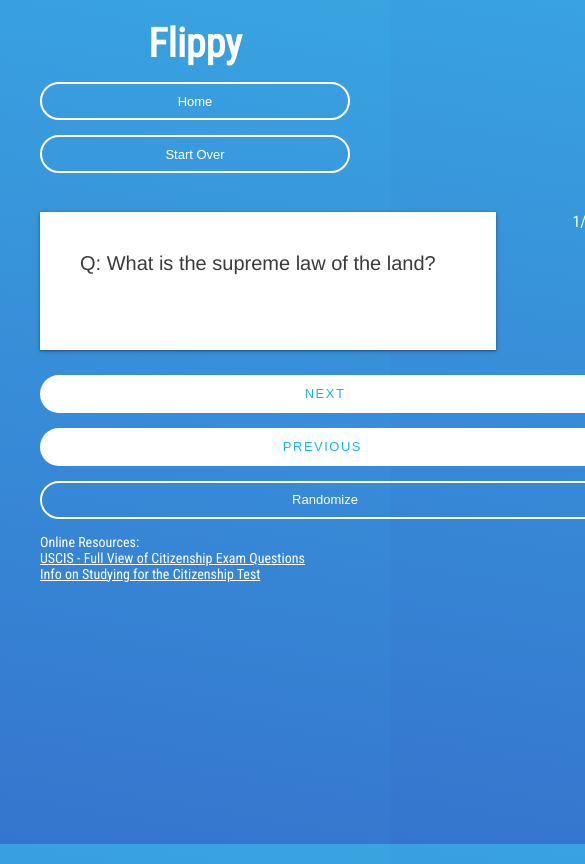
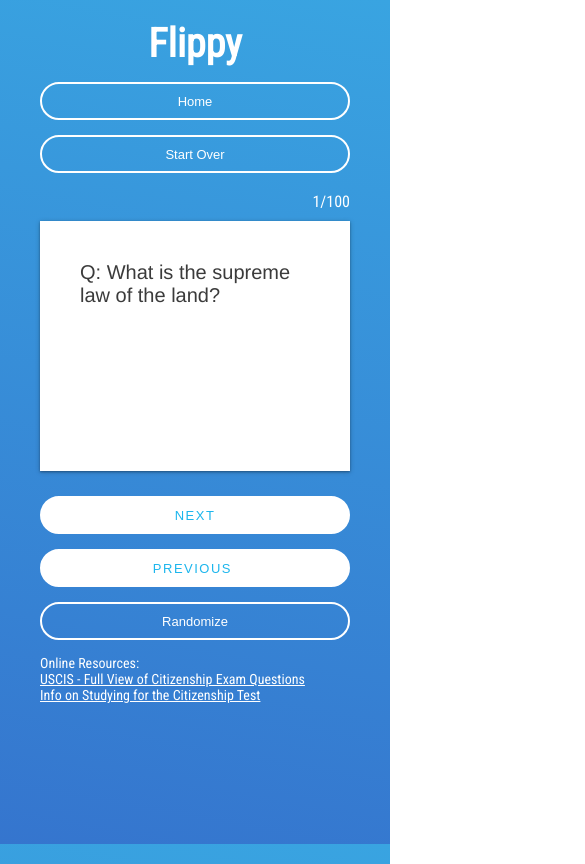
Before and after one commit to loucilvr/Flippy, a React (Create React App) app: page /study in a window 390 px wide. Shown: the top 864 px of the page, 585 px wide, since content can reach past the window. Built offline with nearby package versions, Linux system fonts and the light colour scheme.

Commit message:
Fix mobile css

```diff
--- a/src/assets/App.css
+++ b/src/assets/App.css
@@ -111,7 +111,7 @@
   border-radius: 34px;
   width: 110px;
   background-color: #fff;
-  border: none;
+  border: 2px solid #fff;
   color: #1cb6ed;
   float: right;
   font-weight: 300;
@@ -119,7 +119,7 @@
 }
 .prevNextCardBtn:hover {
   margin-top: 15px;
-  margin-left: 10px;
+  margin-right: 10px;
   height: 38px;
   vertical-align: middle;
   font-size: 13px;
@@ -137,9 +137,20 @@
   height: 70px;
 }
 
+.questionNum {
+  width: 550px;
+  text-align: right;
+  margin-bottom: 10px;
+}
+
 @media (max-width: 570px) {
   body {
     overflow-y: auto;
+  }
+  .questionNum {
+    float: right;
+    margin-top: 10px;
+    margin-bottom: 10px;
   }
   .actionBtn {
     width: 100%;
@@ -156,21 +167,27 @@
     font-size: 18px;
   }
   .flashCard {
-    width: 80%;
-    height: 100%;
+    width: 100%;
+    height: 250px;
     margin-bottom: 10px;
     background-color: #fff;
+  }
+  .flashCards{
+    width: 100%;
   }
 
   .navigate {
     width: 100%;
-    display: block;
     height: 115px;
   }
   .info {
     display: inline-block;
   }
   .title{
+    text-align: center;
+  }
+
+  .welcome {
     text-align: center;
   }
 }
--- a/src/js/components/StudyGuide.js
+++ b/src/js/components/StudyGuide.js
@@ -3,7 +3,7 @@ import {Link} from 'react-router-dom';
 import flashCards from '../../cards.json';
 
 const data = flashCards;
-console.log(data);
+// console.log(data);
 
 export default class StudyGuide extends Component {
     // test
@@ -67,7 +67,7 @@ export default class StudyGuide extends Component {
         if (randomCard >= data.cards.length || randomCard === 'undefined') {
             this.randomize();
         }
-        console.log(randomCard);
+        // console.log(randomCard);
         const questionCard = randomCard+1;
         this.setState({
             showQuestion: true,
@@ -97,8 +97,9 @@ export default class StudyGuide extends Component {
                            value="Start Over"
                            onClick={ this.startOver }></input>
                     </div>
+                <div className="questionNum">{this.state.questionNum}/100</div>
+
                 <div className="flashCards">
-                    <div className="questionNum" style={{float: 'right', marginBottom: 10}}>{this.state.questionNum}/100</div>
                     <div className="flashCard paper" onClick={this.toggleAnswer}>
                         <div style={{padding: 40}}>
                                <span className="question">
@@ -112,7 +113,7 @@ export default class StudyGuide extends Component {
                                     www.govtrack.us</a> }
                         </div>
                     </div>
-
+                </div>
                 <div className="navigate">
                     <input type="submit" name="name"
                            className="prevNextCardBtn" value="NEXT"
@@ -123,7 +124,6 @@ export default class StudyGuide extends Component {
                     <input type="submit" name="name"
                            className="actionBtn" value="Randomize"
                            onClick={ this.randomize }></input>
-                        </div>
                 </div>
 
                 <div className="info">
--- a/src/js/components/Welcome.js
+++ b/src/js/components/Welcome.js
@@ -4,7 +4,7 @@ import { Link } from 'react-router-dom';
 export default class Welcome extends Component{
     render() {
         return (
-            <div>
+            <div className="welcome">
                 <h1 className="title">Welcome to Flippy</h1>
                 <p>Begin flipping through your flash cards by clicking the button below.</p>
                 <Link to="/study">
```
Lines whose indentation alone changed are shown as unchanged.
